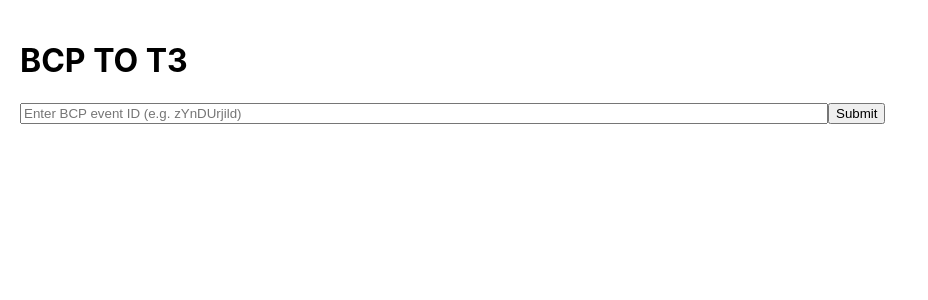
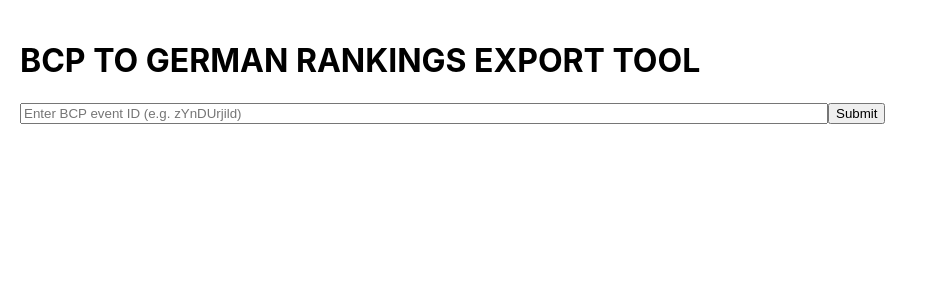
Before and after one commit to olliswe/bcp-to-t3-client, a React (Create React App) app: page / in a window 1280 px wide. Shown: the top 300 px of the page, without its empty margins (0-928 px from the left). Built offline with nearby package versions, Linux system fonts and the light colour scheme.

Commit message:
update header

```diff
--- a/src/App.js
+++ b/src/App.js
@@ -32,7 +32,7 @@ function App() {
   };
   return (
     <div style={{ display: "flex", flexDirection: "column", margin: "20px" }}>
-      <h1>BCP TO T3</h1>
+      <h1>BCP TO GERMAN RANKINGS EXPORT TOOL</h1>
       <div>
         <input
           value={eventId}
```
